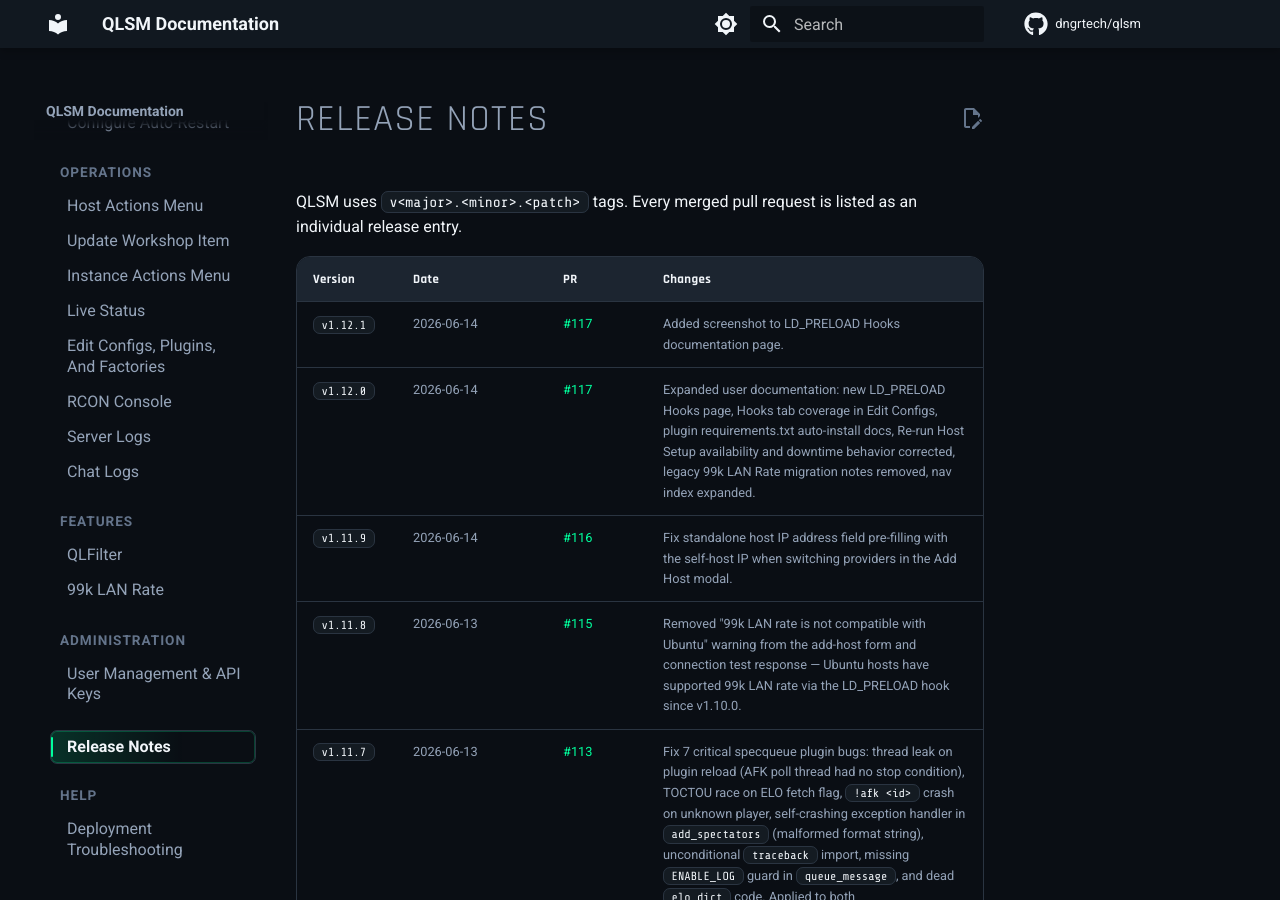
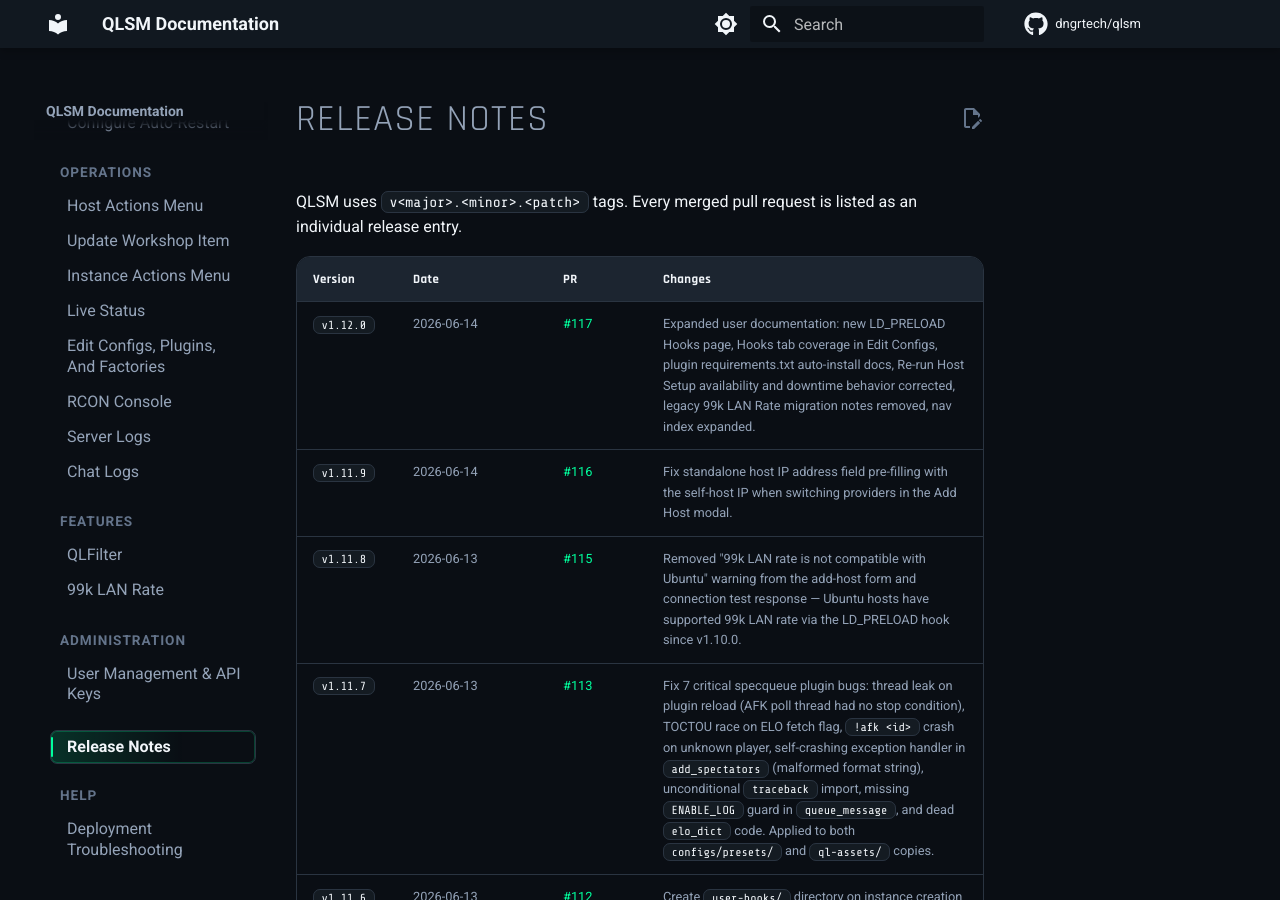
Before and after one commit to dngrtech/qlsm, an MkDocs documentation site: the page built from docs/user/releases.md, in a window 1280 px wide and 900 px high. Built offline with MkDocs 1.6.1 and Material for MkDocs 9.7.7, drawn with Linux system fonts in a browser that asks for light colours; comment, search, counter and statistics services are not loaded.

Commit message:
docs: remove minor screenshot entry from release notes

```diff
--- a/docs/user/releases.md
+++ b/docs/user/releases.md
@@ -4,7 +4,6 @@
 
 | Version | Date | PR | Changes |
 | --- | --- | --- | --- |
-| `v1.12.1` | 2026-06-14 | [#117](https://github.com/dngrtech/qlsm/pull/117) | Added screenshot to LD_PRELOAD Hooks documentation page. |
 | `v1.12.0` | 2026-06-14 | [#117](https://github.com/dngrtech/qlsm/pull/117) | Expanded user documentation: new LD_PRELOAD Hooks page, Hooks tab coverage in Edit Configs, plugin requirements.txt auto-install docs, Re-run Host Setup availability and downtime behavior corrected, legacy 99k LAN Rate migration notes removed, nav index expanded. |
 | `v1.11.9` | 2026-06-14 | [#116](https://github.com/dngrtech/qlsm/pull/116) | Fix standalone host IP address field pre-filling with the self-host IP when switching providers in the Add Host modal. |
 | `v1.11.8` | 2026-06-13 | [#115](https://github.com/dngrtech/qlsm/pull/115) | Removed "99k LAN rate is not compatible with Ubuntu" warning from the add-host form and connection test response — Ubuntu hosts have supported 99k LAN rate via the LD_PRELOAD hook since v1.10.0. |
```
